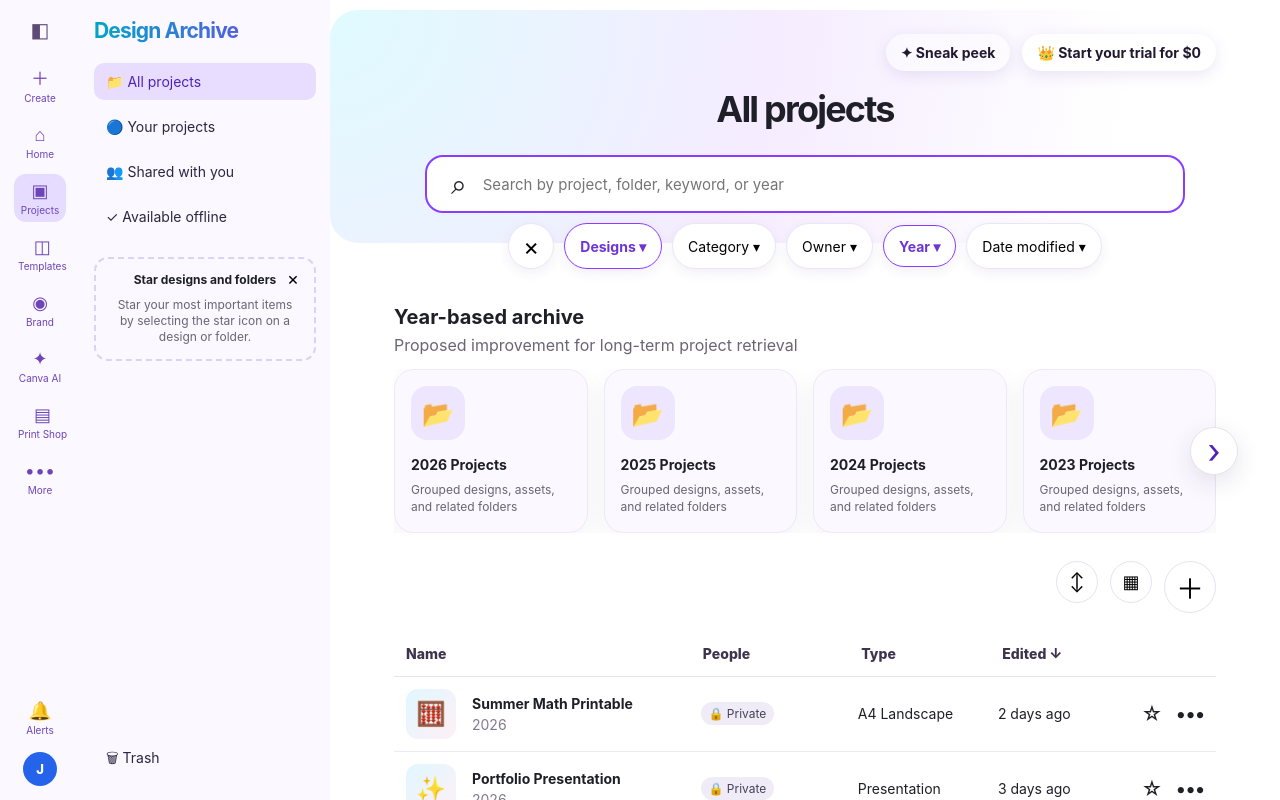
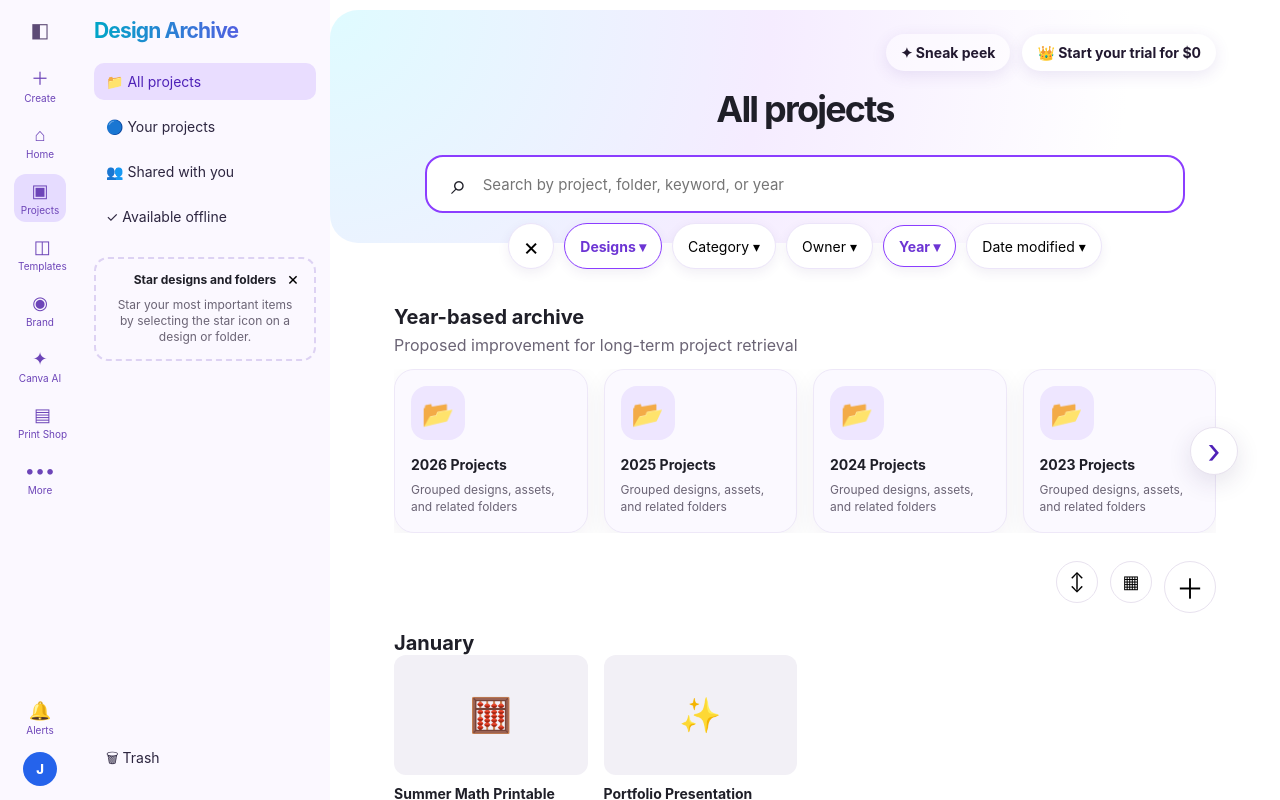
Before and after one commit to jesstasha/canva-projects-redesign, a React (Vite) app: page / in a window 1280 px wide. Built offline with nearby package versions, Linux system fonts and the light colour scheme.

Commit message:
Implement monthly project view (January-based layout for example)

```diff
--- a/src/App.css
+++ b/src/App.css
@@ -1226,3 +1226,98 @@ button {
 .sortMenu .sortItem.selected {
   background: #f1eff5;
 }
+
+
+.monthlyArchive {
+  position: relative;
+}
+
+.monthCardGrid {
+  display: grid;
+  grid-template-columns: repeat(4, minmax(140px, 1fr));
+  gap: 16px;
+}
+
+.monthCard {
+  padding: 16px;
+  border-radius: 20px;
+  border: 1px solid #eee8f8;
+  background: #fbf9ff;
+  box-shadow: 0 8px 24px rgba(52, 35, 87, 0.06);
+}
+
+.monthCard p {
+  margin: 8px 0 0;
+  color: #6b6475;
+  font-size: 12px;
+  line-height: 1.4;
+}
+
+.monthCard strong {
+  font-size: 14px;
+}
+
+
+.monthCardGrid {
+  display: grid;
+  grid-template-columns: repeat(4, minmax(140px, 1fr));
+  gap: 16px;
+}
+
+.monthCard {
+  padding: 16px;
+  border-radius: 20px;
+  border: 1px solid #eee8f8;
+  background: #fbf9ff;
+  box-shadow: 0 8px 24px rgba(52, 35, 87, 0.06);
+}
+
+.monthCard p {
+  margin: 8px 0 0;
+  color: #6b6475;
+  font-size: 12px;
+  line-height: 1.4;
+}
+
+.monthCard strong {
+  font-size: 14px;
+}
+
+
+.monthProjectSection {
+  margin-top: 8px;
+}
+
+.projectCardRow {
+  display: grid;
+  grid-template-columns: repeat(4, minmax(140px, 1fr));
+  gap: 16px;
+}
+
+.recentProjectCard {
+  min-width: 0;
+}
+
+.recentThumb {
+  height: 120px;
+  border-radius: 12px;
+  background: #f2f0f6;
+  display: grid;
+  place-items: center;
+  font-size: 34px;
+  margin-bottom: 10px;
+}
+
+.recentProjectCard strong {
+  display: block;
+  font-size: 14px;
+  white-space: nowrap;
+  overflow: hidden;
+  text-overflow: ellipsis;
+}
+
+.recentProjectCard p {
+  margin: 5px 0 0;
+  color: #6b6475;
+  font-size: 13px;
+}
--- a/src/App.jsx
+++ b/src/App.jsx
@@ -8,6 +8,7 @@ const projects = [
     folder: "Teaching Materials",
     type: "A4 Landscape",
     year: 2026,
+    month: "January",
     edited: "2 days ago",
     thumbnail: "🧮",
   },
@@ -17,6 +18,7 @@ const projects = [
     folder: "Career / Portfolio",
     type: "Presentation",
     year: 2026,
+    month: "January",
     edited: "3 days ago",
     thumbnail: "✨",
   },
@@ -26,6 +28,7 @@ const projects = [
     folder: "University Projects",
     type: "Document",
     year: 2025,
+    month: "March",
     edited: "20 days ago",
     thumbnail: "🎲",
   },
@@ -35,6 +38,7 @@ const projects = [
     folder: "Social Media",
     type: "Post",
     year: 2024,
+    month: "July",
     edited: "8 months ago",
     thumbnail: "📱",
   },
@@ -44,6 +48,7 @@ const projects = [
     folder: "Design Research",
     type: "Moodboard",
     year: 2023,
+    month: "October",
     edited: "2 years ago",
     thumbnail: "🎨",
   },
@@ -129,6 +134,7 @@ function Sidebar({ collapsed, onToggle }) {
 
 export default function App() {
   const [collapsed, setCollapsed] = useState(false);
+  const [sortBy, setSortBy] = useState("Month");
 
   return (
     <div className="app">
@@ -138,7 +144,7 @@ export default function App() {
         <TopHero />
         <Filters />
         <FolderPreview />
-        <ProjectTable />
+        <ProjectTable sortBy={sortBy} setSortBy={setSortBy} />
       </main>
     </div>
   );
@@ -205,9 +211,8 @@ function Filters() {
   );
 }
 
-function SortDropdown() {
+function SortDropdown({ sortBy, setSortBy }) {
   const [openSort, setOpenSort] = useState(false);
-  const [sortBy, setSortBy] = useState("Month");
 
   const sortOptions = [
     "Month",
@@ -246,18 +251,22 @@ function SortDropdown() {
   );
 }
 
-function ProjectTable() {
+function ProjectTable({ sortBy, setSortBy }) {
   return (
     <section className="projectArea">
       <div className="viewTools">
         <span></span>
         <div>
-          <SortDropdown />
+          <SortDropdown sortBy={sortBy} setSortBy={setSortBy} />
           <button>▦</button>
           <button className="addButton">＋</button>
         </div>
       </div>
 
+      {sortBy === "Month" ? (
+        <MonthlyArchive />
+      ) : (
+        <>
       <div className="tableHeader canvaListHeader">
         <span>Name</span>
         <span>People</span>
@@ -286,9 +295,43 @@ function ProjectTable() {
           </div>
         </div>
       ))}
+
+        </>
+      )}
     </section>
   );
 }
+function MonthlyArchive() {
+  const monthGroups = [
+    {
+      month: "January",
+      projects: projects.filter((project) => project.year === 2026),
+    },
+  ].filter((group) => group.projects.length > 0);
+
+  return (
+    <>
+      {monthGroups.map((group) => (
+        <section className="monthProjectSection" key={group.month}>
+          <div className="sectionTitle">
+            <h3>{group.month}</h3>
+          </div>
+
+          <div className="projectCardRow">
+            {group.projects.map((project) => (
+              <article className="recentProjectCard" key={project.id}>
+                <div className="recentThumb">{project.thumbnail}</div>
+                <strong>{project.title}</strong>
+                <p>• Edited {project.edited}</p>
+              </article>
+            ))}
+          </div>
+        </section>
+      ))}
+    </>
+  );
+}
+
 function FolderPreview() {
   const allYears = ["2026", "2025", "2024", "2023", "2022", "2021", "2020"];
   const [startIndex, setStartIndex] = useState(0);
```
